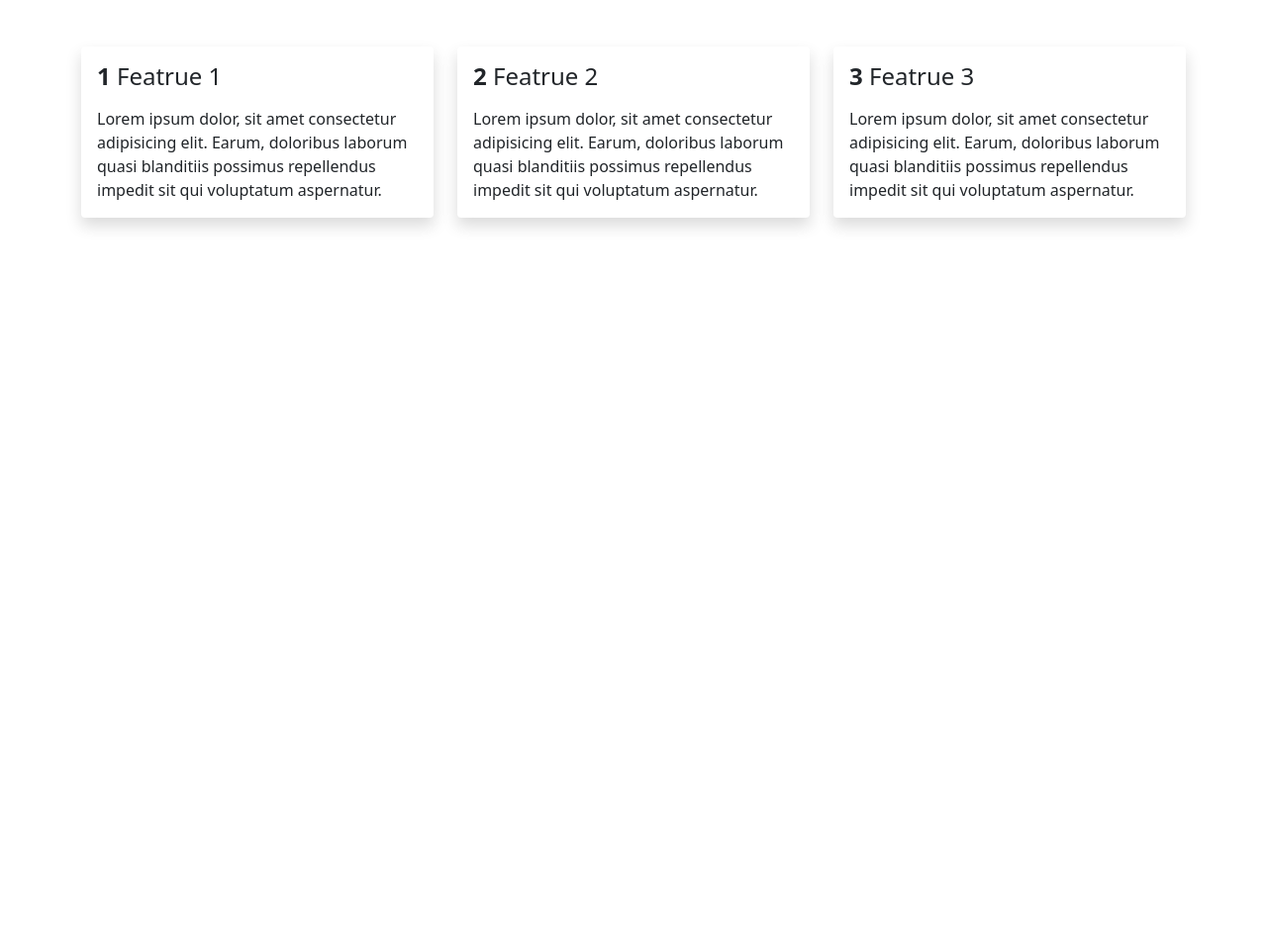
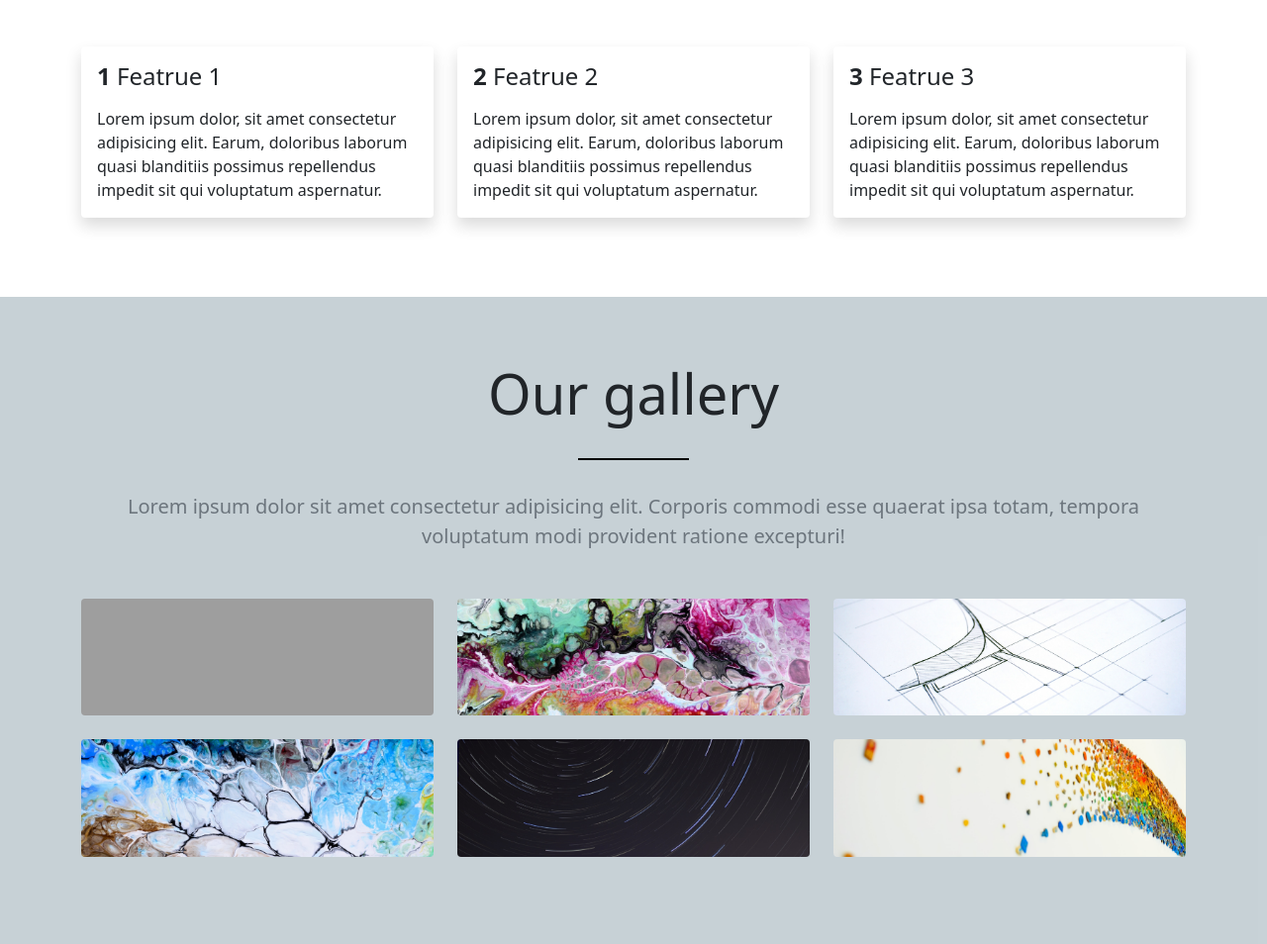
Before and after one commit to rainbow8332/bootstrap_project_one, a plain HTML site: page index.html in a window 1280 px wide. Shown: the part 2761-3715 px from the top of the page at 99% size. Before the commit the page ends 3061 px from the top, so only its background shows below. Drawn offline with nearby package versions, Linux system fonts and the light colour scheme; grey boxes are pictures that could not be loaded.

Commit message:
[add]Gallery Section

```diff
--- a/assets/css/app.css
+++ b/assets/css/app.css
@@ -131,3 +131,62 @@
 #slogan .slogan-card:hover {
   background-color: #fff;
 }
+
+/* Gallery Section*/
+#gallery {
+  background-color: rgba(96, 125, 139, 0.35);
+}
+
+#gallery .divider {
+  width: 10%;
+  margin: 2rem auto;
+  border-top : 2px solid #000;
+}
+
+#gallery .gallery-item .card {
+  background-position: center;
+  background-repeat: no-repeat;
+  background-size: cover;
+  transition: 0.3s ease-in-out;
+}
+
+#gallery .gallery-item .card:hover {
+  box-shadow: 0 5px 11px 0 rgba(0, 0, 0, 0.18), 0 4px 15px 0 rgba(0, 0, 0, 0.15);
+}
+
+#gallery .card .overlay {
+  background-color: rgba(96, 125, 139, 0.3);
+  opacity: 0;
+  padding: 1.5rem;
+  border-radius: 0.25rem;
+  transition: all 0.4s ease-in-out;
+}
+
+#gallery .card .overlay:hover{
+  opacity: 1;
+  color: #fff;
+}
+
+#gallery .gallery-item:nth-of-type(1) .card {
+  background-image: url('../images/port1.jpg');
+}
+
+#gallery .gallery-item:nth-of-type(2) .card {
+  background-image: url('../images/port2.jpg');
+}
+
+#gallery .gallery-item:nth-of-type(3) .card {
+  background-image: url('../images/port3.jpg');
+}
+
+#gallery .gallery-item:nth-of-type(4) .card {
+  background-image: url('../images/port4.jpg');
+}
+
+#gallery .gallery-item:nth-of-type(5) .card {
+  background-image: url('../images/port5.jpg');
+}
+
+#gallery .gallery-item:nth-of-type(6) .card {
+  background-image: url('../images/port6.jpg');
+}
--- a/index.html
+++ b/index.html
@@ -195,6 +195,7 @@
           </div>
           <!-- 카드뷰 [E] -->
 
+
           <!-- 우측 글씨 [S]-->
           <div class="col-md-6 intro-second">
             <h5 class="fw-light">Greetings!</h5>
@@ -209,11 +210,13 @@
           </div>
           <!-- 우측 글씨 [E]-->
 
+
         </div>
       </div>
     </div>
   </section>
   <!-- Intro Section [E] -->
+
 
 
   <!-- Service Section [S] -->
@@ -319,6 +322,7 @@
   </section>
   <!-- Service Section [E] -->
 
+
   <!-- Slogan Section [S] -->
   <section id="slogan">
     <div class="section-content d-flex align-items-center h-100">
@@ -374,6 +378,76 @@
   <!-- Slogan Section [E] -->
 
 
+  <!-- Gallery Section [S]-->
+
+
+  <section id="gallery">
+    <div class="section-content">
+      <div class="container gallery">
+        <div class="gallery-header text-center mb-5">
+          <h1 class="display-4">Our gallery</h1>
+          <div class="divider"></div>
+          <p class="lead text-secondary">Lorem ipsum dolor sit amet consectetur adipisicing elit. Corporis commodi esse quaerat ipsa totam, tempora voluptatum modi provident ratione excepturi!</p>
+        </div>
+          <div class="row gallery-body">
+            <div class="col-md-4 col-sm-6 mb-4 gallery-item">
+              <div class="card card-body border-0 p-0">
+                <div class="overlay d-flex flex-column justify-content-center align-items-center h-100 w-100 border-2">
+                  <h2 class="gallery-title">Gallery 1</h2>
+                  <a class="link-warning text-decoration-none" href="#">View this gallery</a>
+                </div>
+              </div>
+            </div>
+            <div class="col-md-4 col-sm-6 mb-4 gallery-item">
+              <div class="card card-body border-0 p-0">
+                <div class="overlay d-flex flex-column justify-content-center align-items-center h-100 w-100 border-2">
+                  <h2 class="gallery-title">Gallery 2</h2>
+                  <a class="link-warning text-decoration-none" href="#">View this gallery</a>
+                </div>
+              </div>
+            </div>
+            <div class="col-md-4 col-sm-6 mb-4 gallery-item">
+              <div class="card card-body border-0 p-0">
+                <div class="overlay d-flex flex-column justify-content-center align-items-center h-100 w-100 border-2">
+                  <h2 class="gallery-title">Gallery 3</h2>
+                  <a class="link-warning text-decoration-none" href="#">View this gallery</a>
+                </div>
+              </div>
+            </div>
+            <div class="col-md-4 col-sm-6 mb-4 gallery-item">
+              <div class="card card-body border-0 p-0">
+                <div class="overlay d-flex flex-column justify-content-center align-items-center h-100 w-100 border-2">
+                  <h2 class="gallery-title">Gallery 4</h2>
+                  <a class="link-warning text-decoration-none" href="#">View this gallery</a>
+                </div>
+              </div>
+            </div>
+            <div class="col-md-4 col-sm-6 mb-4 gallery-item">
+              <div class="card card-body border-0 p-0">
+                <div class="overlay d-flex flex-column justify-content-center align-items-center h-100 w-100 border-2">
+                  <h2 class="gallery-title">Gallery 5</h2>
+                  <a class="link-warning text-decoration-none" href="#">View this gallery</a>
+                </div>
+              </div>
+            </div>
+            <div class="col-md-4 col-sm-6 mb-4 gallery-item">
+              <div class="card card-body border-0 p-0">
+                <div class="overlay d-flex flex-column justify-content-center align-items-center h-100 w-100 border-2">
+                  <h2 class="gallery-title">Gallery 6</h2>
+                  <a class="link-warning text-decoration-none" href="#">View this gallery</a>
+                </div>
+              </div>
+            </div>
+          </div>
+
+      </container>
+    </div>
+  </section>
+
+
+  <!-- Gallery Section [E]-->
+
+
 
   <script src="https://cdn.jsdelivr.net/npm/bootstrap@5.0.2/dist/js/bootstrap.bundle.min.js"
     integrity="sha384-MrcW6ZMFYlzcLA8Nl+NtUVF0sA7MsXsP1UyJoMp4YLEuNSfAP+JcXn/tWtIaxVXM"
```
